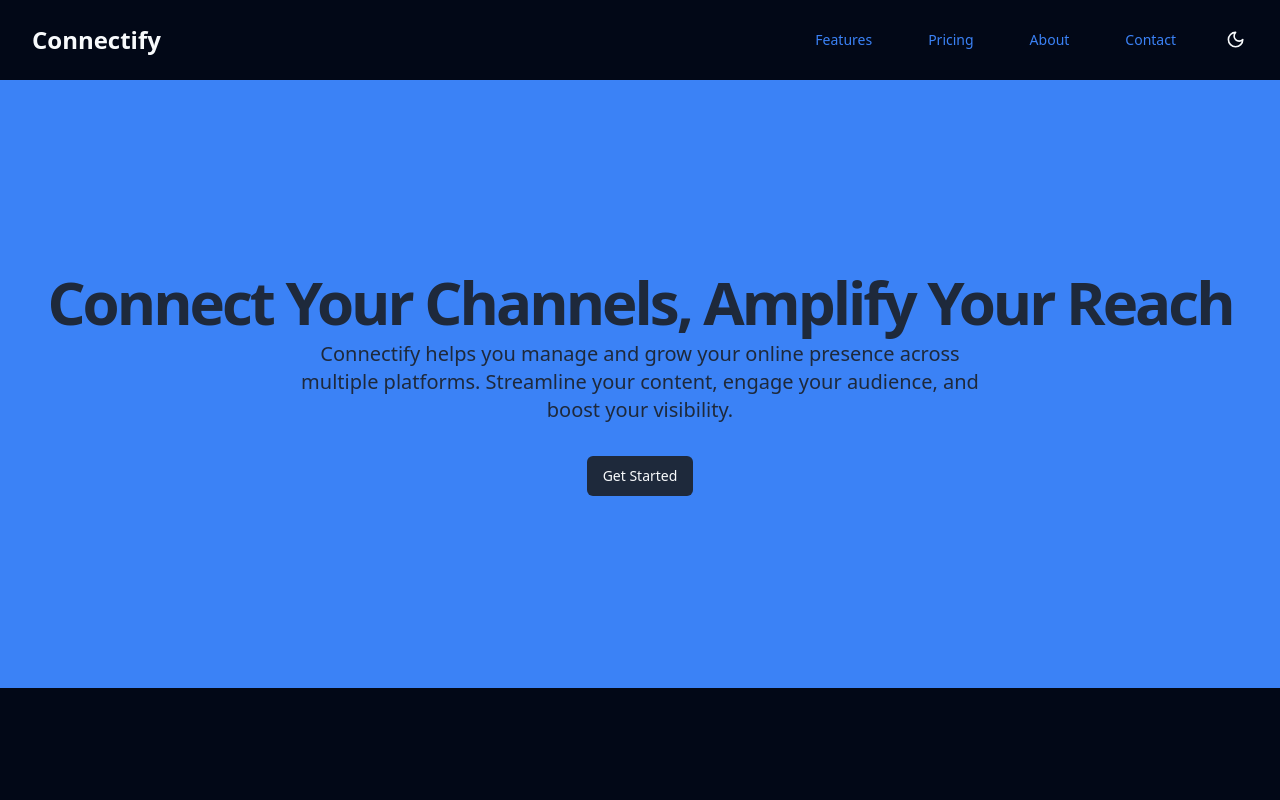
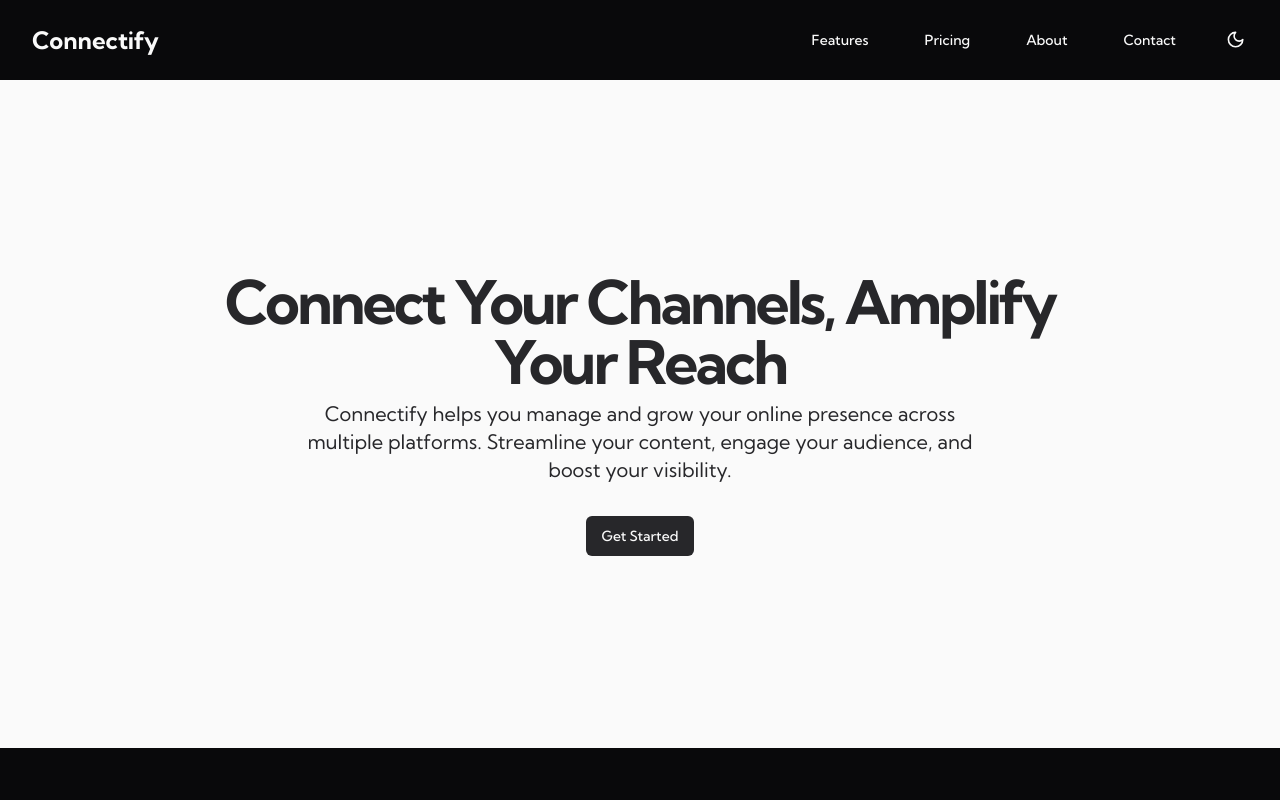
Before and after one commit to Igie-dev/connectify, a React (Vite) app in the folder front_end/: page / in a window 1280 px wide. Shown: the top 800 px of the page. Built offline with nearby package versions, Linux system fonts and the light colour scheme; no server answers.

Commit message:
client update theme

```diff
--- a/front_end/src/index.css
+++ b/front_end/src/index.css
@@ -1,4 +1,4 @@
-@import url("https://fonts.googleapis.com/css2?family=Inter:wght@100..900&family=Rubik+Mono+One&display=swap");
+@import url("https://fonts.googleapis.com/css2?family=Kumbh+Sans:wght@100..900&display=swap");
 @tailwind base;
 @tailwind components;
 @tailwind utilities;
@@ -6,24 +6,24 @@
 @layer base {
   :root {
     --background: 0 0% 100%;
-    --foreground: 222.2 84% 4.9%;
+    --foreground: 240 10% 3.9%;
     --card: 0 0% 100%;
-    --card-foreground: 222.2 84% 4.9%;
+    --card-foreground: 240 10% 3.9%;
     --popover: 0 0% 100%;
-    --popover-foreground: 222.2 84% 4.9%;
-    --primary: 221.2 83.2% 53.3%;
-    --primary-foreground: 210 40% 98%;
-    --secondary: 210 40% 96.1%;
-    --secondary-foreground: 222.2 47.4% 11.2%;
-    --muted: 210 40% 96.1%;
-    --muted-foreground: 215.4 16.3% 46.9%;
-    --accent: 210 40% 96.1%;
-    --accent-foreground: 222.2 47.4% 11.2%;
+    --popover-foreground: 240 10% 3.9%;
+    --primary: 240 5.9% 10%;
+    --primary-foreground: 0 0% 98%;
+    --secondary: 240 4.8% 95.9%;
+    --secondary-foreground: 240 5.9% 10%;
+    --muted: 240 4.8% 95.9%;
+    --muted-foreground: 240 3.8% 46.1%;
+    --accent: 240 4.8% 95.9%;
+    --accent-foreground: 240 5.9% 10%;
     --destructive: 0 84.2% 60.2%;
-    --destructive-foreground: 210 40% 98%;
-    --border: 214.3 31.8% 91.4%;
-    --input: 214.3 31.8% 91.4%;
-    --ring: 221.2 83.2% 53.3%;
+    --destructive-foreground: 0 0% 98%;
+    --border: 240 5.9% 90%;
+    --input: 240 5.9% 90%;
+    --ring: 240 5.9% 10%;
     --radius: 0.5rem;
     --chart-1: 12 76% 61%;
     --chart-2: 173 58% 39%;
@@ -33,25 +33,25 @@
   }
 
   .dark {
-    --background: 222.2 84% 4.9%;
-    --foreground: 210 40% 98%;
-    --card: 222.2 84% 4.9%;
-    --card-foreground: 210 40% 98%;
-    --popover: 222.2 84% 4.9%;
-    --popover-foreground: 210 40% 98%;
-    --primary: 217.2 91.2% 59.8%;
-    --primary-foreground: 222.2 47.4% 11.2%;
-    --secondary: 217.2 32.6% 17.5%;
-    --secondary-foreground: 210 40% 98%;
-    --muted: 217.2 32.6% 17.5%;
-    --muted-foreground: 215 20.2% 65.1%;
-    --accent: 217.2 32.6% 17.5%;
-    --accent-foreground: 210 40% 98%;
+    --background: 240 10% 3.9%;
+    --foreground: 0 0% 98%;
+    --card: 240 10% 3.9%;
+    --card-foreground: 0 0% 98%;
+    --popover: 240 10% 3.9%;
+    --popover-foreground: 0 0% 98%;
+    --primary: 0 0% 98%;
+    --primary-foreground: 240 5.9% 10%;
+    --secondary: 240 3.7% 15.9%;
+    --secondary-foreground: 0 0% 98%;
+    --muted: 240 3.7% 15.9%;
+    --muted-foreground: 240 5% 64.9%;
+    --accent: 240 3.7% 15.9%;
+    --accent-foreground: 0 0% 98%;
     --destructive: 0 62.8% 30.6%;
-    --destructive-foreground: 210 40% 98%;
-    --border: 217.2 32.6% 17.5%;
-    --input: 217.2 32.6% 17.5%;
-    --ring: 224.3 76.3% 48%;
+    --destructive-foreground: 0 0% 98%;
+    --border: 240 3.7% 15.9%;
+    --input: 240 3.7% 15.9%;
+    --ring: 240 4.9% 83.9%;
     --chart-1: 220 70% 50%;
     --chart-2: 160 60% 45%;
     --chart-3: 30 80% 55%;
@@ -67,8 +67,7 @@
 
   body {
     @apply bg-background text-foreground;
-    /* font-family: "Inter", sans-serif;
-        font-optical-sizing: auto; */
+    font-family: "Kumbh Sans", sans-serif;
   }
   ::-webkit-scrollbar {
     width: 8px;
--- a/front_end/tailwind.config.js
+++ b/front_end/tailwind.config.ts
@@ -1,5 +1,7 @@
-/** @type {import('tailwindcss').Config} */
-module.exports = {
+import type { Config } from "tailwindcss"
+import { fontFamily } from "tailwindcss/defaultTheme"
+
+const config = {
   darkMode: ["class"],
   content: [
     './pages/**/*.{ts,tsx}',
@@ -11,12 +13,15 @@
   theme: {
     container: {
       center: true,
-      padding: "2rem",
+      padding: ".5rem",
       screens: {
-        "2xl": "1400px",
+        "2xl": "1000px",
       },
     },
     extend: {
+      fontFamily: {
+        sans: ["var(--font-sans)", ...fontFamily.serif],
+      },
       colors: {
         border: "hsl(var(--border))",
         input: "hsl(var(--input))",
@@ -74,4 +79,6 @@
     },
   },
   plugins: [require("tailwindcss-animate")],
-}
+} satisfies Config
+
+export default config
```
